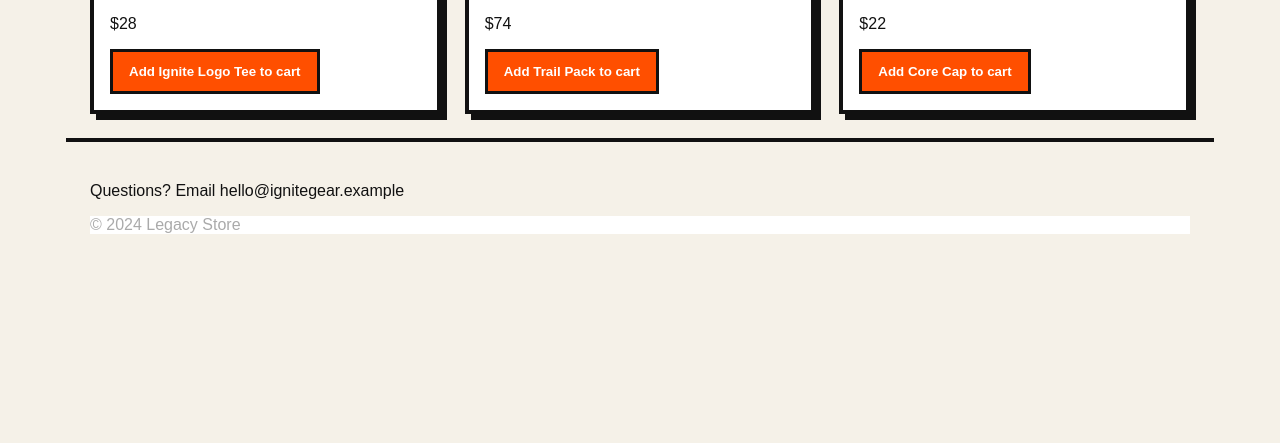
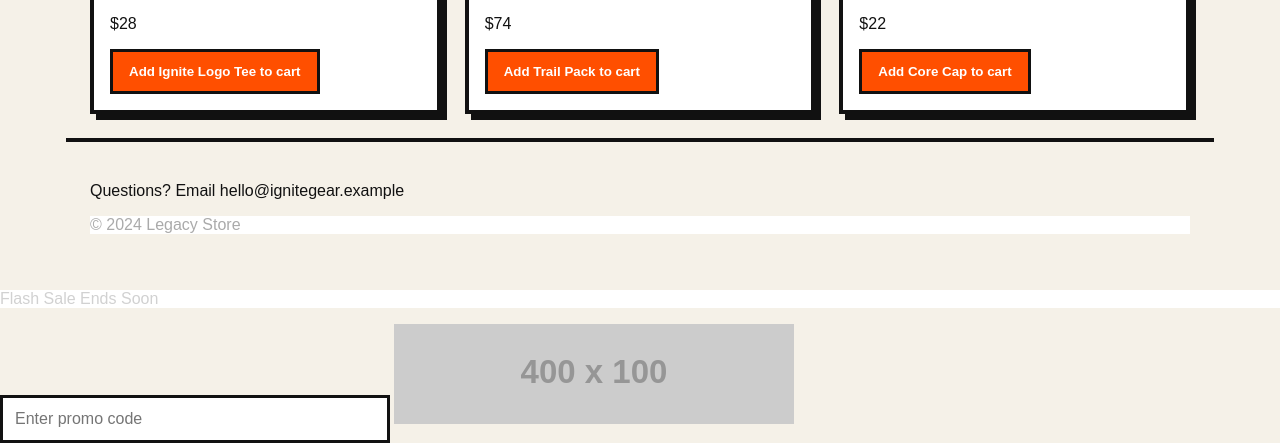
Before and after one commit to Shashank163007/accesslint-demo-store, a website: page index.html in a window 1280 px wide. Shown: the part 795-1238 px from the top of the page. Before the commit the page ends 1069 px from the top, so only its background shows below. Drawn offline with Linux system fonts and the light colour scheme; placeholder pictures from the web are drawn by us.

Commit message:
Add promotional text and input field to index.html

```diff
--- a/index.html
+++ b/index.html
@@ -45,5 +45,8 @@
       </section>
     </main>
     <footer><p>Questions? Email hello@ignitegear.example</p><p id="legacy-copyright" style="color: #aaaaaa; background: #ffffff;">© 2024 Legacy Store</p></footer>
+    <p id="judge-demo-text" style="color: #d1d1d1; background: #ffffff;">Flash Sale Ends Soon</p>
+<input id="judge-demo-input" type="text" placeholder="Enter promo code">
+<img id="judge-demo-img" src="https://placehold.co/400x100">
   </body>
 </html>
```
